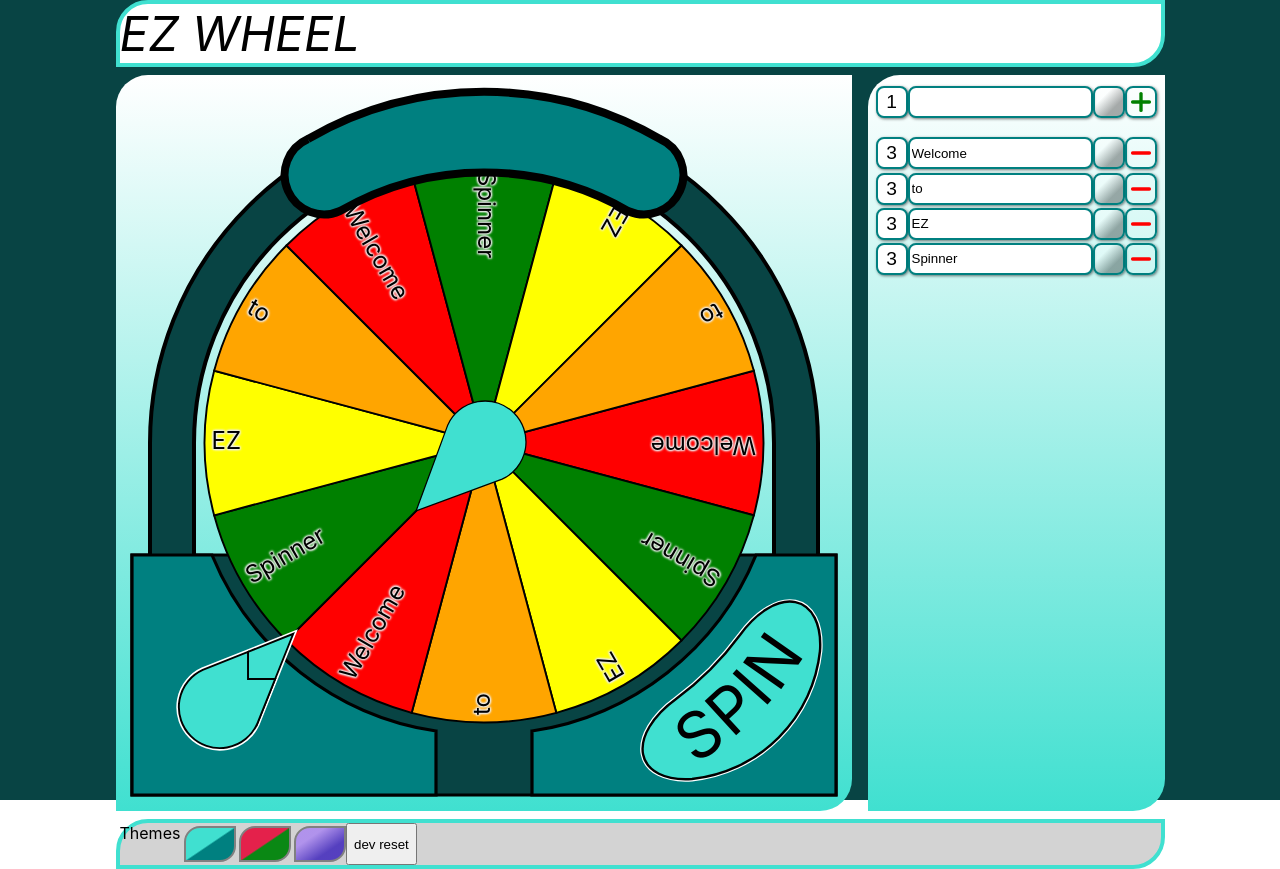
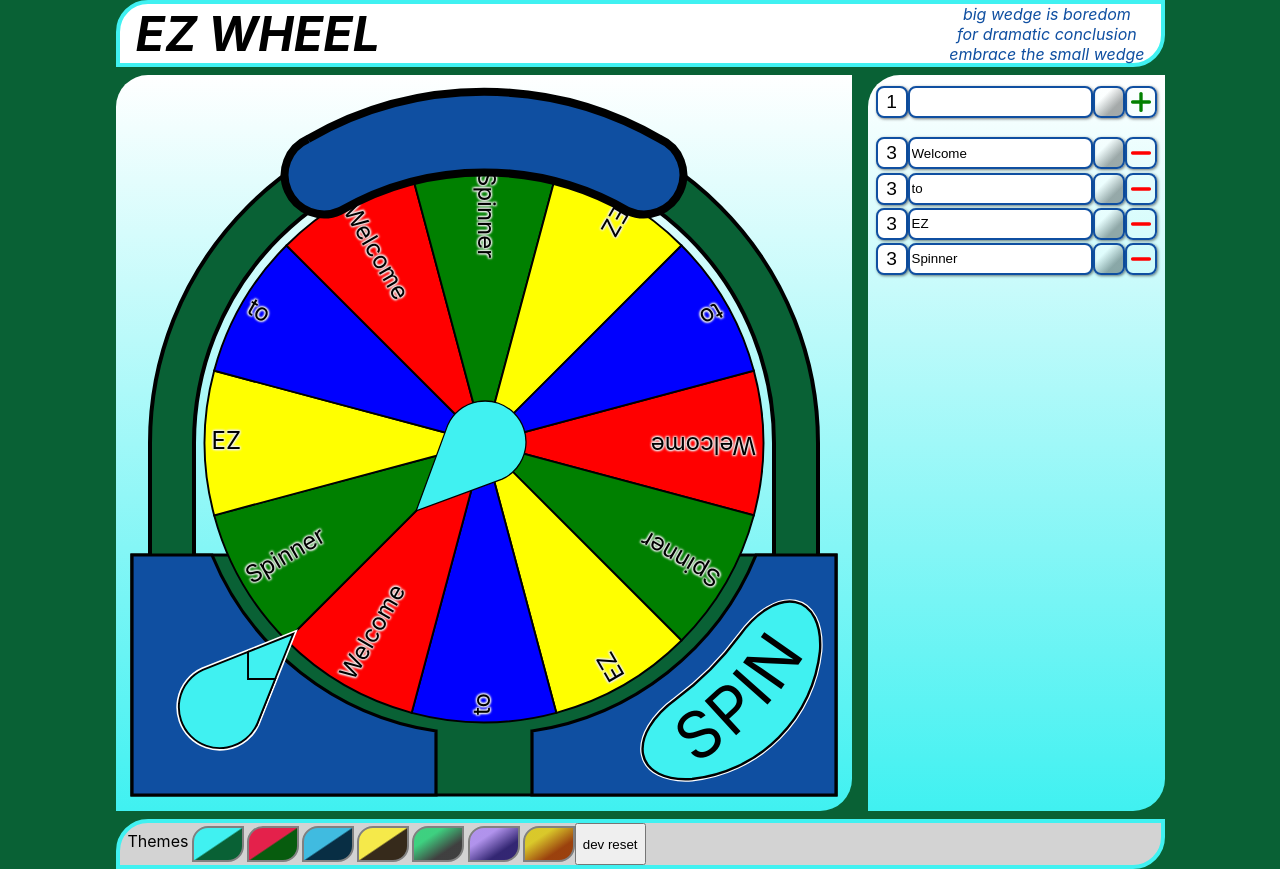
Before and after one commit to z-eric/EZ_Wheel, a React (Create React App) app in the folder spinner-wheel/: page / in a window 1280 px wide. Built offline with nearby package versions, Linux system fonts and the light colour scheme.

Commit message:
themes and styling

```diff
--- a/spinner-wheel/src/components/Footer.tsx
+++ b/spinner-wheel/src/components/Footer.tsx
@@ -15,9 +15,10 @@ const Footer = () => {
         display: 'flex',
         backgroundColor: 'lightgray',
         marginTop: '0.5rem',
+        fontSize: '100%',
       }}
     >
-      Themes
+      <span style={{ margin: '0.5rem 0 0 0.5rem'}}>Themes</span>
       {themeContext.themes.map((theme, i) => (
         <ThemeButton theme={theme} themeIndex={i} key={i} />
       ))}
--- a/spinner-wheel/src/components/Header.tsx
+++ b/spinner-wheel/src/components/Header.tsx
@@ -5,11 +5,18 @@ const Header = () => {
         // height: '3rem',
         backgroundColor: 'white',
         marginBottom: '0.5rem',
+        padding: '0 1rem',
       }}>
       <span style={{
+        fontFamily: '',
         fontSize: '3rem',
         fontStyle: 'italic',
-      }}>EZ WHEEL</span>
+      }}><b>EZ WHEEL</b></span>
+      <i style={{
+        float: 'right',
+        textAlign: 'center',
+        color: 'var(--secondary)',
+      }}>big wedge is boredom<br />for dramatic conclusion<br />embrace the small wedge</i>
     </div>
   )
 };
--- a/spinner-wheel/src/components/ThemeButton.tsx
+++ b/spinner-wheel/src/components/ThemeButton.tsx
@@ -20,7 +20,7 @@ const ThemeButton = ({theme, themeIndex}: ThemeButtonProps) => {
       title={`${theme.niceName}`}
       style={{
         cursor: 'pointer',
-        background: `linear-gradient(146deg, var(--primary) ${theme.isCSS ? '49' : '30'}%, var(--secondary) ${theme.isCSS ? '52' : '70'}%`,
+        background: `linear-gradient(146deg, var(--primary) ${theme.isCSS ? '49' : '30'}%, var(--background) ${theme.isCSS ? '52' : '70'}%`,
         display: 'inline-block',
         width: '3rem',
         height: '2rem',
--- a/spinner-wheel/src/components/ThemeWrapper.tsx
+++ b/spinner-wheel/src/components/ThemeWrapper.tsx
@@ -7,6 +7,7 @@ const ThemeWrapper = ({children}:{children: ReactNode}) => {
     <div className={`${themeContext.themes[themeContext.selectedTheme].cssName}`}
       style={{
         minWidth: 'max-content',
+        minHeight: 'min-content',
         height: '100vh',
         display: 'flex',
         alignItems: 'center',
--- a/spinner-wheel/src/components/Wheel.tsx
+++ b/spinner-wheel/src/components/Wheel.tsx
@@ -111,17 +111,11 @@ const buildWedges = (wheelData: WheelOption[], wheelRadius: number, theme: Theme
           wedgeX={wedgeX}
           wedgeY={wedgeY}
           viewBox={viewBox}
-          // color={wheelData[optionIndex].color ?? `hsl(${(360 / wheelData.length) * optionIndex} 50% 50%)`} // programmatic hue
-          // color={wheelData[optionIndex].color ?? `hsl(250 50% ${100 - ((50 / wheelData.length) * optionIndex)}%)`} // programmatic lightness
-          // color={wheelData[optionIndex].color ?? `hsl(${optionIndex % 2 === 0 ? '110' : '200'} 50% ${90 - ((70 / wheelData.length) * Math.floor(optionIndex / 2))}%)`} // programmatic lightness & dual hue
-          // color={wheelData[optionIndex].color ?? theme.wedgeColors[optionIndex % theme.wedgeColors.length]} // theme provider
-
-          // color={wheelData[optionIndex].color ?? `var(--wedge${optionIndex % theme.numColors})`} // theme
-
-          // TODO support for multi-hue programmatic themes
           color={wheelData[optionIndex].color ?? (theme.isCSS
             ? `var(--wedge${optionIndex % (theme.numColors ?? 1)})`
-            : `hsl(${theme.hues?.[0]} 50% ${100 - ((50 / wheelData.length) * optionIndex)}%)`
+            : theme.hues?.length === 0
+              ? `hsl(${(360 / wheelData.length) * optionIndex} 70% 50%)` // programmatic full hue spread
+              : `hsl(${theme.hues?.[optionIndex % theme.hues.length]} 80% ${(theme.lightLevel ?? 90) - ((70 / wheelData.length) * Math.floor(optionIndex / 2))}%)` // programmatic lightness per hue
           )}
         />
       ))}
--- a/spinner-wheel/src/themes/themes.css
+++ b/spinner-wheel/src/themes/themes.css
@@ -1,17 +1,17 @@
 .defaultTheme {
-  --primary: turquoise;
-  --secondary: teal;
-  --background: rgb(8, 68, 68);
+  --primary: rgb(64, 241, 241);
+  --secondary: rgb(15, 79, 161);
+  --background: rgb(9, 97, 53);
   --wedge0: red;
-  --wedge1: orange;
+  --wedge1: blue;
   --wedge2: yellow;
-  --wedge3: green ;
-  --wedge4: blue;
+  --wedge3: green;
+  --wedge4: orange;
   --wedge5: purple;
-  --wedge6: indigo;
-  --wedge7: pink;
-  --wedge8: salmon;
-  --wedge9: limegreen;
+  --wedge6: #222;
+  --wedge7: white;
+  --wedge8: gray;
+  --wedge9: brown;
 }
 
 .watermelonTheme {
@@ -29,8 +29,50 @@
   --wedge8: limegreen;
 }
 
+.oceanTheme {
+  --primary: rgb(64, 187, 224);
+  --secondary: rgb(22, 101, 146);
+  --background: rgb(8, 46, 68);
+  --wedge0: rgb(0, 132, 255);
+  --wedge1: rgb(0, 255, 136);
+  --wedge2: rgb(9, 111, 207);
+  --wedge3: rgb(9, 62, 177) ;
+  --wedge4: blue;
+  --wedge5: rgb(47, 161, 206);
+  --wedge6: rgb(32, 202, 159);
+  --wedge7: rgb(127, 243, 204);
+  --wedge8: rgb(114, 241, 250);
+  --wedge9: rgb(69, 104, 199);
+}
+
+.bananaTheme {
+  --primary: rgb(245, 233, 74);
+  --secondary: rgb(121, 115, 96);
+  --background: rgb(54, 42, 27);
+  --wedge0: rgb(255, 255, 255);
+  --wedge1: rgb(194, 189, 185);
+  --wedge2: rgb(199, 183, 182);
+  --wedge3: rgb(158, 101, 63) ;
+  --wedge4: rgb(129, 34, 28);
+  --wedge5: rgb(221, 219, 103);
+  --wedge6: rgb(176, 202, 32);
+  --wedge7: rgb(175, 170, 127);
+}
+
 .lavenderHue {
   --primary: hsl(260, 70%, 75%);
   --secondary: hsl(250 50% 50%);
   --background: hsl(250 50% 30%);
 }
+
+.sunsetHue {
+  --primary: hsl(54, 70%, 51%);
+  --secondary: hsl(44, 90%, 41%);
+  --background: hsl(22, 84%, 33%);
+}
+
+.autoRainbow {
+  --primary: hsl(147, 61%, 53%);
+  --secondary: hsl(0, 0%, 51%);
+  --background: hsl(0, 0%, 25%);
+}
--- a/spinner-wheel/src/themes/themes.ts
+++ b/spinner-wheel/src/themes/themes.ts
@@ -4,24 +4,14 @@ export type Theme = {
   niceName: string,
   numColors?: number,
   hues?: string[],
-  // colors?: {
-  //   primary?: string,
-  //   secondary?: string,
-  //   trim?: string,
-  //   highlight?: string,
-  //   selected?: string,
-  // }
+  lightLevel?: number,
 }
 
 const defaultTheme: Theme = {
   isCSS: true,
   cssName: 'defaultTheme',
-  niceName: 'Standard',
+  niceName: 'Circus Wheel',
   numColors: 10,
-  // colors: {
-  //   primary: 'turquoise',
-  //   secondary: 'teal',
-  // }
 }
 
 const watermelonTheme: Theme = {
@@ -31,18 +21,57 @@ const watermelonTheme: Theme = {
   numColors: 9,
 }
 
+const oceanTheme: Theme = {
+  isCSS: true,
+  cssName: 'oceanTheme',
+  niceName: 'Ocean',
+  numColors: 10,
+}
+
+const bananaTheme: Theme = {
+  isCSS: true,
+  cssName: 'bananaTheme',
+  niceName: 'Banana',
+  numColors: 8,
+}
+
 const lavender: Theme = {
   isCSS: false,
   cssName: 'lavenderHue',
   niceName: 'Purple Gradient',
   hues: [
-    '260'
+    '260',
+    '240',
+    '270',
   ],
 
+}
+
+const sunset: Theme = {
+  isCSS: false,
+  cssName: 'sunsetHue',
+  niceName: 'Sunset Gradient',
+  hues: [
+    '0',
+    '30',
+    '50',
+  ],
+  lightLevel: 80,
+}
+
+const autoRainbow: Theme = {
+  isCSS: false,
+  cssName: 'autoRainbow',
+  niceName: 'Automatic Rainbow',
+  hues: [],
 }
 
 export const themeList = [
   defaultTheme,
   watermelonTheme,
+  oceanTheme,
+  bananaTheme,
+  autoRainbow,
   lavender,
+  sunset,
 ]
```
Also changed, not shown: 1 other file (tests, documents, lock files or other folders).
